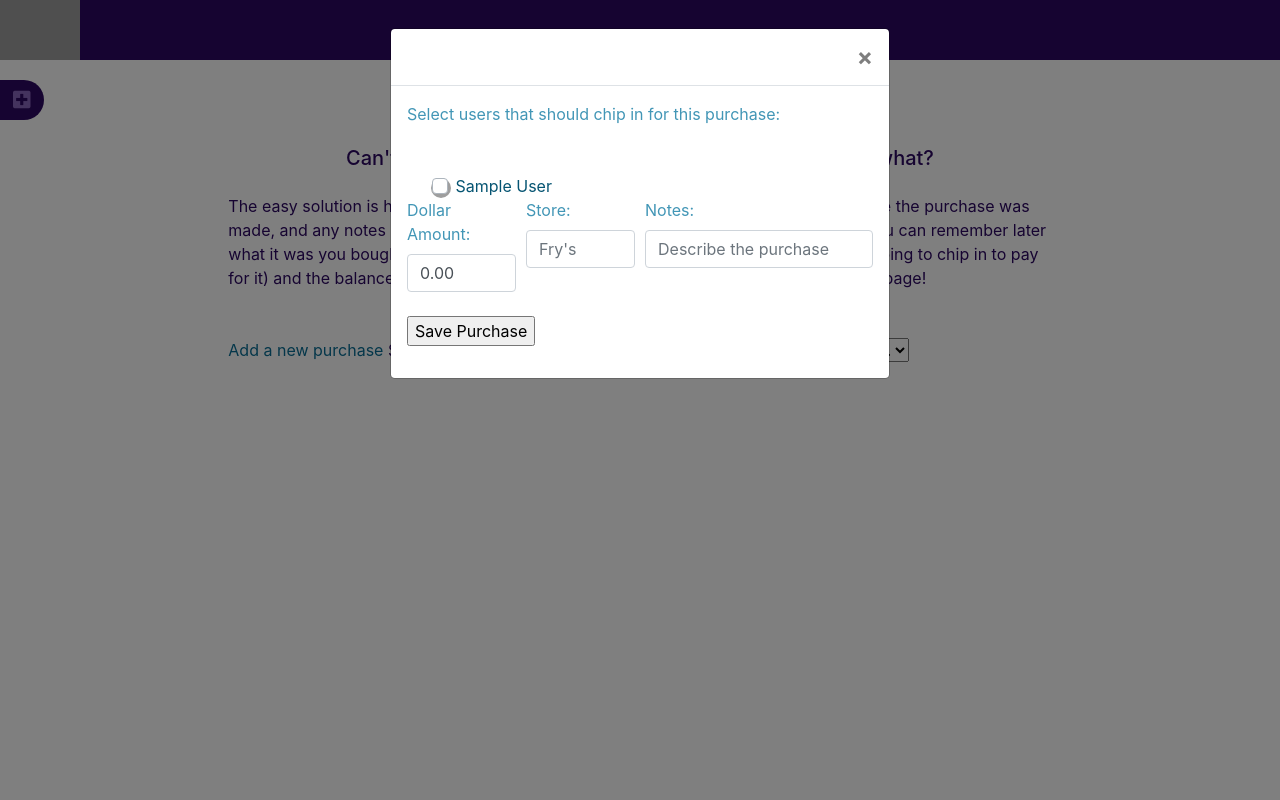
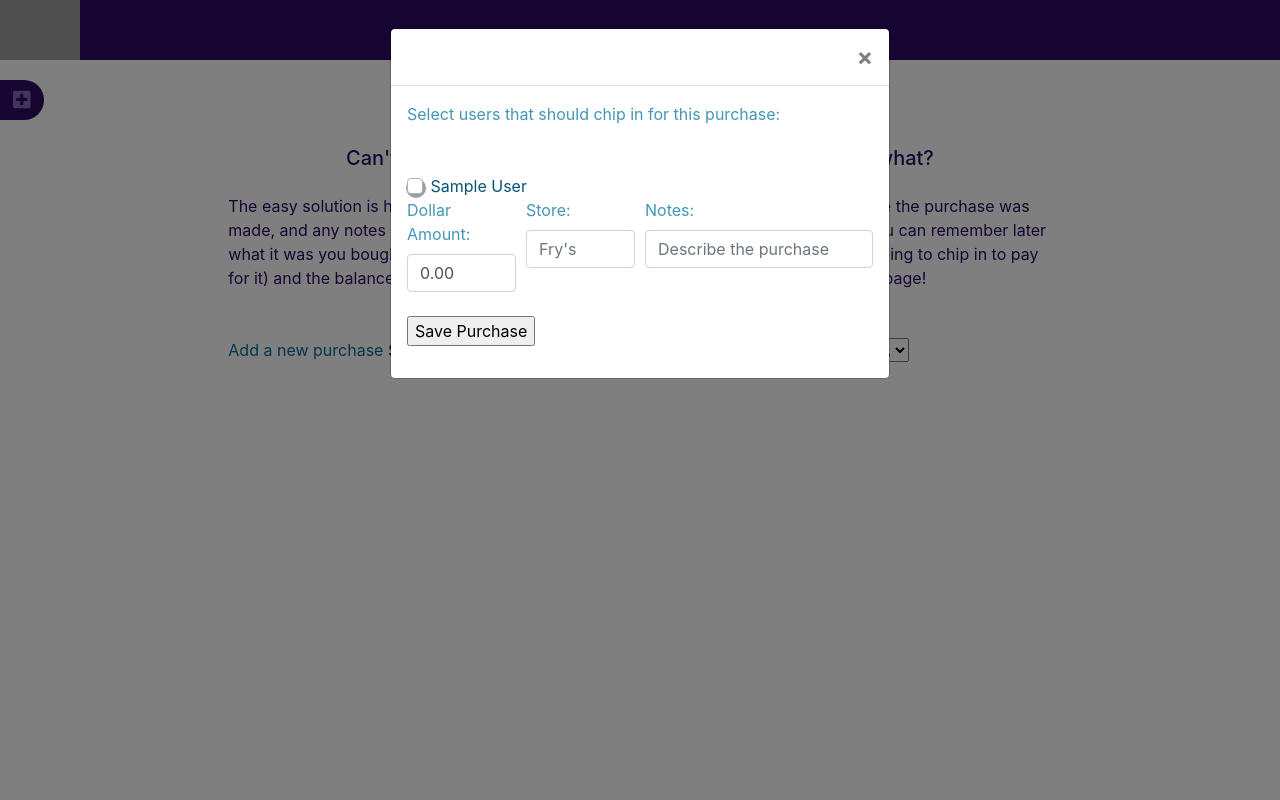
Before and after one commit to jdunbrack/a-sorted-home, a Django app: template apps/balances/templates/balances/index.html in a window 1280 px wide, after a click on "Add a new purchase". Run offline with Django 3.2, Linux system fonts and the light colour scheme; the template is opened without the code that fills it: most values are stand-ins (such as "Sample title", 1, 10 or a date in 2020); some libraries are stand-ins or nearby versions; grey boxes are pictures that could not be loaded.

Commit message:
minor updates

```diff
--- a/apps/balances/static/balances/css/balances.css
+++ b/apps/balances/static/balances/css/balances.css
@@ -8,4 +8,5 @@
     height: 20px;
     width: 20px;
     border-radius: 50%;
+    margin-left: -25px;
 }
```
